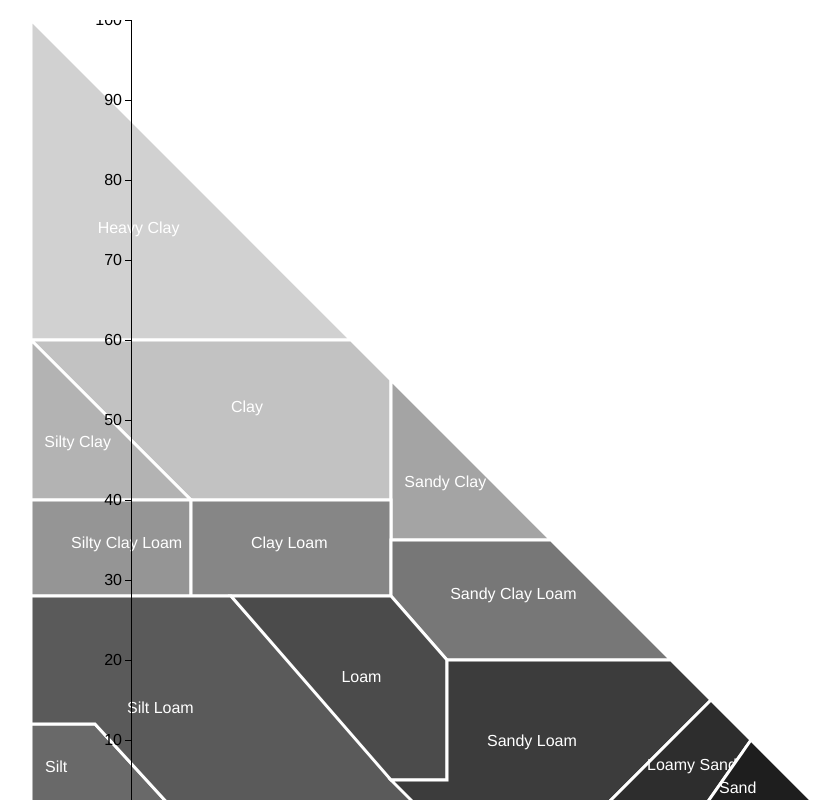
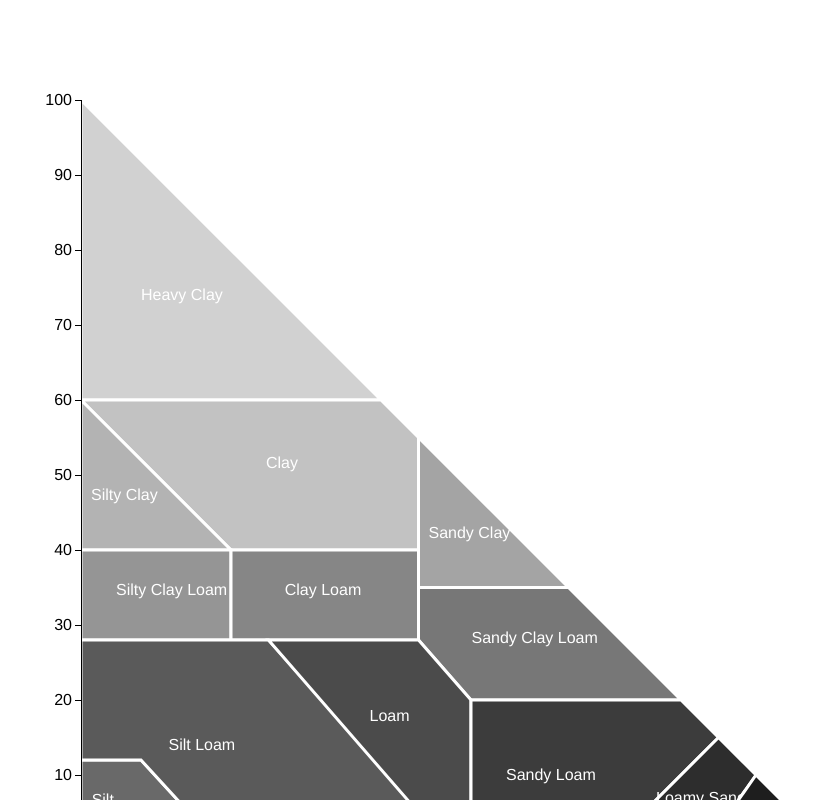
Before and after one commit to kentwalters/cssc-texture-triangle, a plain HTML site: page index.html in a window 1280 px wide. Shown: the whole page, without its empty margins (179-1018 px from the left). Drawn offline with nearby package versions, Linux system fonts and the light colour scheme.

Commit message:
A bunch of terrible margin code to get this thing looking decent again.

```diff
--- a/myd3.js
+++ b/myd3.js
@@ -54,19 +54,20 @@ const texturePolygons = [{
 var tempColor;
 const width = 800;
 const height = 800;
+const margin = 50;
 const lineThickness = 3;
 
 const svg = d3.select('svg')
-  .attr('width', width)
-  .attr('height', height);
+  .attr('width', width + 2*margin)
+  .attr('height', height + 2*margin);
 
 const scaleX = d3.scale.linear()
   .domain([0, 100])
-  .range([0, width ]);
+  .range([margin, width]);
 
 const scaleY = d3.scale.linear()
   .domain([0, 100])
-  .range([height, 0]);
+  .range([height, margin]);
 
 const color = d3.scale.linear()
   .domain([0, 14])
@@ -81,14 +82,20 @@ const polygons = plot.append('polygon')
   .attr('points', (d) => {
     return d.geom.map((da) => { return [scaleX(da[0]), scaleY(da[1])].join(','); }).join(' ');})
   .attr('stroke', 'white')
+  .attr('transform', `translate(${margin},${margin})`)
   .attr('stroke-width', lineThickness)
   .attr('fill', (d, i) => {
     return color(i);
   });
 
 polygons.on('mouseover', function(d) {
+  // Set name
   d3.select('#textname').text(d.name);
+
+  // Save original color
   tempColor = color(texturePolygons.map( p => p.name).indexOf(d.name));
+
+  // Highlight
   d3.select(this)
     .transition().duration(100)
     .style('opacity', 0.5)
@@ -96,7 +103,6 @@ polygons.on('mouseover', function(d) {
 });
 
 polygons.on('mouseout', function(d)  {
-  console.log(d)
   d3.select(this)
     .transition()
     .style('opacity', 1)
@@ -131,44 +137,48 @@ const yAxis = d3.svg.axis()
   .orient('left');
 
 svg.append('g')
-  .attr('transform', 'translate(0,' + height +')')
+  .attr('transform', `translate(${margin},${height + margin})`)
   .attr('class', 'main axis date')
   .call(xAxis);
 
 svg.append('g')
-  .attr('transform', 'translate(100,0)')
+  .attr('transform', `translate(${2*margin},${margin})`)
   .attr('class', 'main axis date')
   .call(yAxis);
 
 svg.append('text')
   .attr('class', 'x label')
   .attr('text-anchor', 'end')
-  .attr('x', 50)
-  .attr('y', height + 45)
+  .attr('x', margin)
+  .attr('y', margin + height)
+  .attr('transform', `translate(${margin + margin},${margin})`)
   .text('% sand');
 
 svg.append('text')
   .attr('class', 'y label')
-  .attr('y', -40)
-  .attr('x', -height-6)
-  .attr('dy', '.75em')
-  .attr('transform', 'rotate(-90)')
+  .attr('text-anchor', 'end')
+  .attr('x', margin)
+  .attr('y', margin + height)
+
+  .attr('transform', `translate(${-width},${height + margin}) rotate(-90)`)
+
   .text('% clay');
 
 svg.append('text')
-  .attr('x', -625)
-  .attr('y', 570)
-  .attr('transform', 'rotate(-45)')
+  .attr('x', 0)
+  .attr('y', 0)
+  .attr('transform', `translate(${margin},${height + 2*margin}) rotate(-45)`)
   .text('% silt');
 
 // Polygon labels
 
-let labels = plot.append('text')// should be centroid not average
+const labels = plot.append('text')// should be centroid not average
   .attr('dx', (d) => {
     return scaleX(d.geom.map(
       g => g[0]).reduce(
       (total, score) => total + score) / d.geom.length) - 40;
   })
+  .attr('transform', `translate(${margin},${margin})`)
   .attr('dy', (d) =>{
     return scaleY(d.geom.map(g => g[1]).reduce((total, score) => total + score) / d.geom.length);
   }).
--- a/styles.css
+++ b/styles.css
@@ -7,8 +7,8 @@ body {
 
 .textBox {
     position: relative;
-    top: 0px;
-    left: 300px;
+    top: 220px;
+    left: 500px;
     font-size: 40pt;
     font-family: monospace;
     width: 500px
@@ -22,7 +22,6 @@ body {
 }
 
 #svg {
-    padding-left: 50px;
-    padding-top: 20px;
     position: fixed;
+    background-color: white;
 }
```
